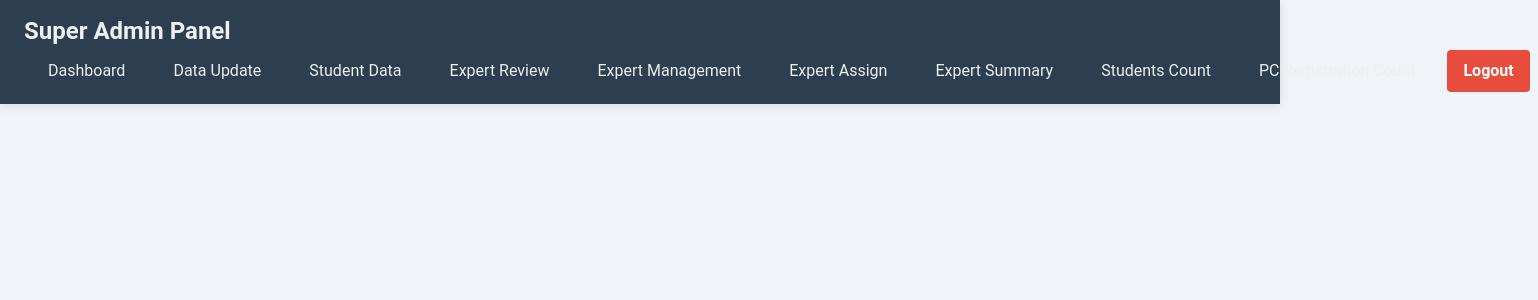
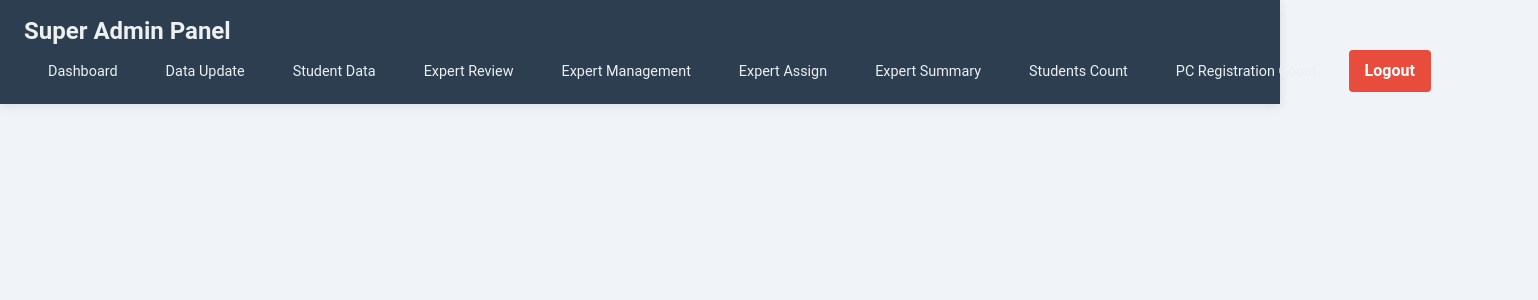
Before and after one commit to shubhamRaje98/shorthand_frontend, a React (Create React App) app: page /super-admin in a window 1280 px wide. Shown: the top 300 px of the page, 1538 px wide, since content can reach past the window. Built offline with nearby package versions, Linux system fonts and the light colour scheme; sample sign-in values are in the browser's storage.

Commit message:
minor changes for superadmin navbar

```diff
--- a/src/components/super-admin/SuperAdminNavbar.css
+++ b/src/components/super-admin/SuperAdminNavbar.css
@@ -1,14 +1,13 @@
-/* SuperAdminNavbar.css */
-
 .sa-navbar {
   background-color: #2c3e50;
   padding: 0.75rem 1.5rem;
   color: white;
-  box-shadow: 0 2px 10px rgba(0,0,0,0.1);
+  box-shadow: 0 2px 10px rgba(0, 0, 0, 0.1);
+  width: 100%;
 }
 
 .sa-navbar__container {
-  max-width: 1300px;
+  max-width: 100%;
   margin: 0 auto;
   display: flex;
   justify-content: space-between;
@@ -44,6 +43,7 @@
   transition: all 0.3s ease;
   display: block;
   white-space: nowrap;
+  font-size: 0.9rem;
 }
 
 .sa-navbar__link:hover {
@@ -70,7 +70,7 @@
 .sa-navbar__logout:hover {
   background-color: #c0392b;
   transform: translateY(-2px);
-  box-shadow: 0 2px 5px rgba(0,0,0,0.2);
+  box-shadow: 0 2px 5px rgba(0, 0, 0, 0.2);
 }
 
 .sa-navbar__menu-toggle {
@@ -91,10 +91,6 @@
   background: white;
   transition: all 0.3s linear;
 }
-
-/* .sa-navbar__item--logout {
-  display: none;
-} */
 
 @media (max-width: 968px) {
   .sa-navbar__container {
--- a/src/components/super-admin/SuperAdminNavbar.js
+++ b/src/components/super-admin/SuperAdminNavbar.js
@@ -63,10 +63,7 @@ const SuperAdminNavbar = () => {
               <li className={location.pathname === "/super-admin/expert-summary" ? "sa-navbar__item sa-navbar__item--active" : "sa-navbar__item"}>
                 <Link to="/super-admin/expert-summary" onClick={() => setIsMenuOpen(false)} className="sa-navbar__link">Expert Summary</Link>
               </li>
-
             </>
-
-
           )}
           <li className={location.pathname === "/super-admin/students-count" ? "sa-navbar__item sa-navbar__item--active" : "sa-navbar__item"}>
             <Link to="/superadmin-student-count" onClick={() => setIsMenuOpen(false)} className="sa-navbar__link">Students Count</Link>
@@ -74,9 +71,6 @@ const SuperAdminNavbar = () => {
           <li className={location.pathname === "/PcRegistrationCount" ? "sa-navbar__item sa-navbar__item--active" : "sa-navbar__item"}>
             <Link to="/superadmin-pc" onClick={() => setIsMenuOpen(false)} className="sa-navbar__link">PC Registration Count</Link>
           </li>
-
-
-
           <li className="sa-navbar__item sa-navbar__item--logout">
             <button className="sa-navbar__logout" onClick={handleLogout}>Logout</button>
           </li>
```
Lines whose indentation alone changed are shown as unchanged.
